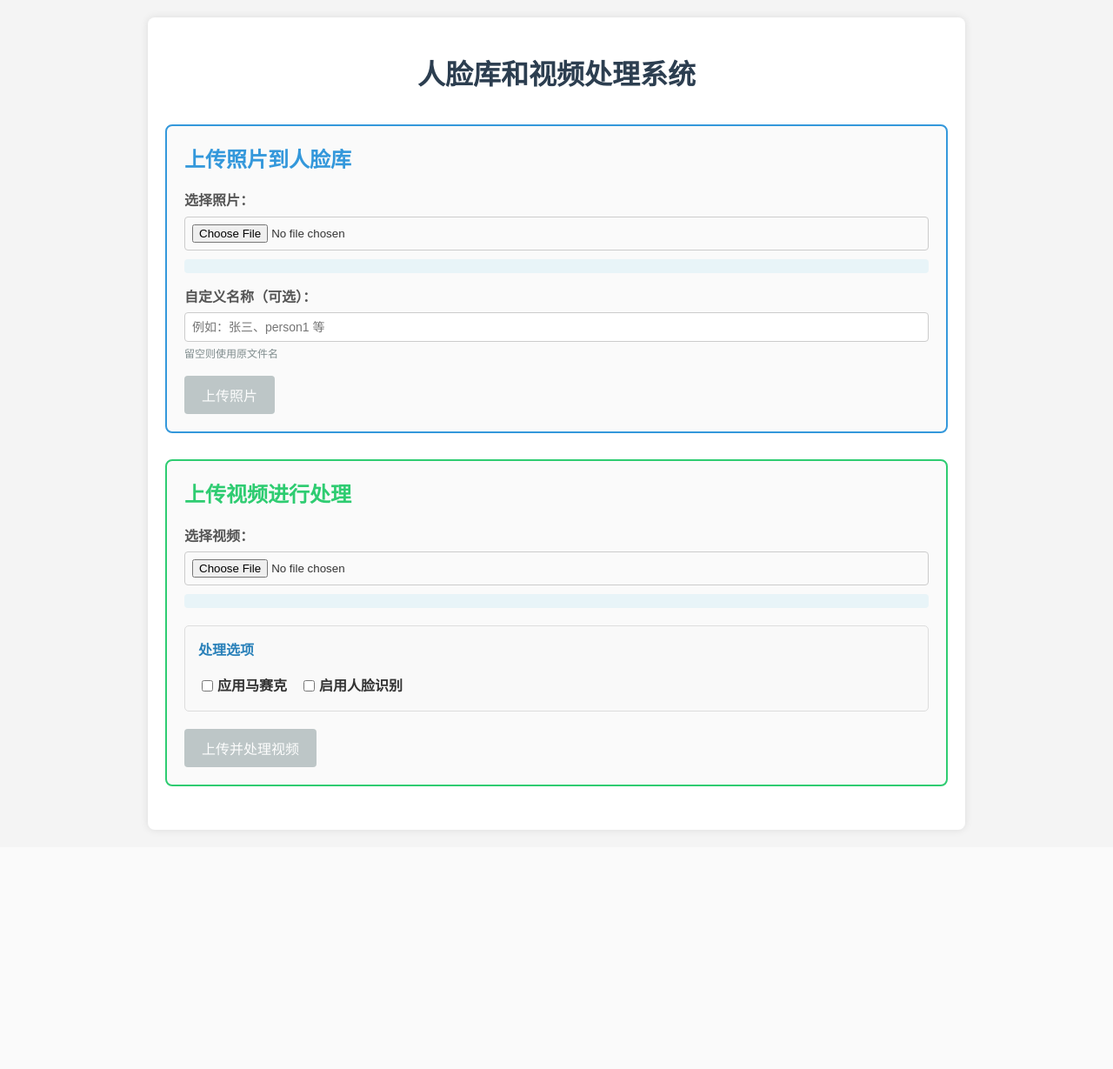
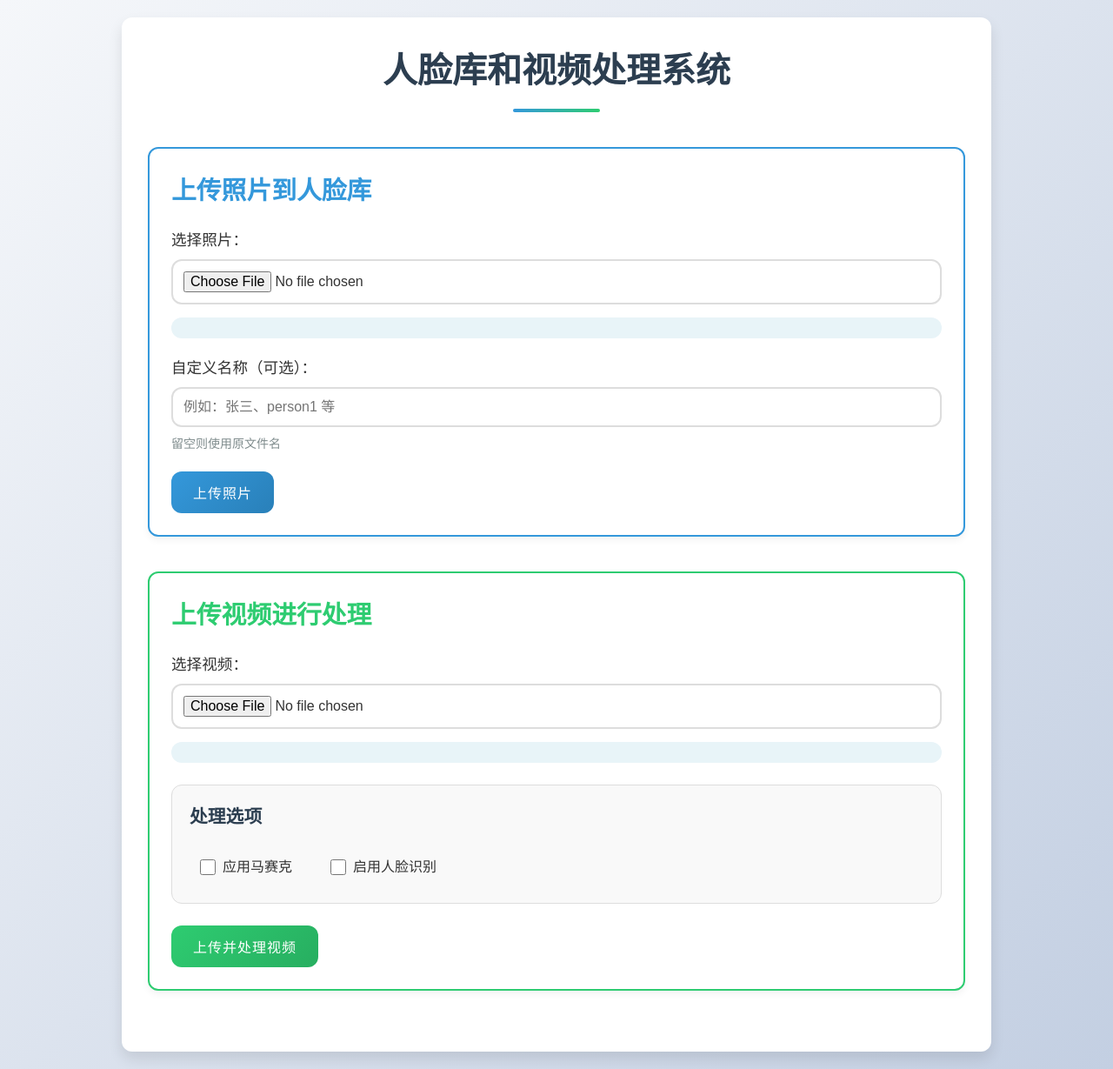
Before and after one commit to yushui6666/yolo-automic-mosaic, a Flask app: page / in a window 1280 px wide. Shown: the whole page at 87% size. Before the commit the page ends 957 px from the top, so only its background shows below. Run offline with Flask 3, Linux system fonts and the light colour scheme; parts of the project's set-up code (start-up, migrations or seed data) failed here and were passed over.

Commit message:
增加了图片处理方式和优化了前端页面

```diff
--- a/src/app.py
+++ b/src/app.py
@@ -69,7 +69,8 @@ def initialize_models():
                 model_path=os.path.join(model_dir, 'best_epoch_weights.pth'),
                 classes_path=os.path.join(model_dir, 'voc_classes.txt'),
                 confidence=0.3,
-                nms_iou=0.3
+                nms_iou=0.3,
+                mosaic_type="pixelate"  # 默认马赛克类型
             )
 
     # 初始化人脸识别（抑制输出）
@@ -171,9 +172,10 @@ def upload_video():
         # 获取处理选项
         apply_mosaic = request.form.get('applyMosaic', 'false').lower() == 'true'
         enable_face_detection = request.form.get('faceDetection', 'false').lower() == 'true'
+        mosaic_type = request.form.get('mosaicType', 'pixelate')  # 获取马赛克类型，默认为pixelate
 
         # 处理视频
-        result_path = process_video(file_path, apply_mosaic, enable_face_detection)
+        result_path = process_video(file_path, apply_mosaic, enable_face_detection, mosaic_type)
 
         # 返回处理后的视频
         result_filename = os.path.basename(result_path)
@@ -193,8 +195,14 @@ def download_file(filename):
     return send_from_directory(VIDEO_FOLDER, filename)
 
 
-def process_video(video_path, apply_mosaic, enable_face_detection):
-    """处理视频"""
+def process_video(video_path, apply_mosaic, enable_face_detection, mosaic_type="pixelate"):
+    """处理视频
+    参数:
+        video_path: 视频文件路径
+        apply_mosaic: 是否应用马赛克
+        enable_face_detection: 是否启用人脸识别
+        mosaic_type: 马赛克类型，可选值: pixelate, gaussian, mean, median, color
+    """
     # 初始化视频写入器
     video_capture = cv2.VideoCapture(video_path)
     frame_width = int(video_capture.get(cv2.CAP_PROP_FRAME_WIDTH))
@@ -294,7 +302,11 @@ def process_video(video_path, apply_mosaic, enable_face_detection):
                     ey2 = min(frame_height, cy + nh // 2)
 
                     image_processor = ImageProcessor()
-                    frame = image_processor.apply_mosaic(frame, ex1, ey1, ex2, ey2, block=yolo.mosaic_block)
+                    frame = image_processor.apply_mosaic(
+                        frame, ex1, ey1, ex2, ey2,
+                        mosaic_type=mosaic_type,
+                        block_size=yolo.mosaic_block
+                    )
 
             # 在框上方绘制 ID 和识别结果
             cv2.putText(frame, f"ID {track_id.split('_')[1]}: {name_text}",
--- a/src/templates/index.html
+++ b/src/templates/index.html
@@ -5,180 +5,335 @@
     <meta name="viewport" content="width=device-width, initial-scale=1.0">
     <title>人脸库和视频处理</title>
     <style>
+        :root {
+            --primary-color: #3498db;
+            --secondary-color: #2ecc71;
+            --accent-color: #e74c3c;
+            --dark-color: #2c3e50;
+            --light-color: #ecf0f1;
+            --text-color: #333;
+            --border-radius: 12px;
+            --box-shadow: 0 8px 16px rgba(0, 0, 0, 0.1);
+            --transition: all 0.3s ease;
+        }
+
+        @import url('https://fonts.googleapis.com/css2?family=Roboto:wght@300;400;500;700&display=swap');
+
+        * {
+            margin: 0;
+            padding: 0;
+            box-sizing: border-box;
+        }
+
         body {
-            font-family: 'Arial', sans-serif;
+            font-family: 'Roboto', sans-serif;
             line-height: 1.6;
-            margin: 0;
+            color: var(--text-color);
+            background: linear-gradient(135deg, #f5f7fa 0%, #c3cfe2 100%);
+            min-height: 100vh;
             padding: 20px;
-            background-color: #f4f4f4;
-            color: #333;
         }
+
         .container {
-            max-width: 900px;
+            max-width: 1000px;
             margin: 0 auto;
-            background-color: #fff;
-            padding: 20px;
-            border-radius: 8px;
-            box-shadow: 0 0 10px rgba(0, 0, 0, 0.1);
+            background: white;
+            padding: 30px;
+            border-radius: var(--border-radius);
+            box-shadow: var(--box-shadow);
         }
+
         h1 {
             text-align: center;
-            color: #2c3e50;
-            margin-bottom: 30px;
+            color: var(--dark-color);
+            margin-bottom: 40px;
+            font-size: 2.5em;
+            font-weight: 700;
+            position: relative;
+            padding-bottom: 15px;
         }
+
+        h1::after {
+            content: '';
+            position: absolute;
+            bottom: 0;
+            left: 50%;
+            transform: translateX(-50%);
+            width: 100px;
+            height: 4px;
+            background: linear-gradient(90deg, var(--primary-color), var(--secondary-color));
+            border-radius: 2px;
+        }
+
         .upload-section {
-            margin-bottom: 30px;
-            padding: 20px;
-            border: 2px solid #ddd;
-            border-radius: 8px;
-            background-color: #fafafa;
+            margin-bottom: 40px;
+            padding: 25px;
+            border-radius: var(--border-radius);
+            background-color: #fff;
+            box-shadow: 0 4px 8px rgba(0, 0, 0, 0.05);
+            transition: var(--transition);
         }
+
+        .upload-section:hover {
+            transform: translateY(-5px);
+            box-shadow: 0 12px 20px rgba(0, 0, 0, 0.1);
+        }
+
         .upload-section.photo-section {
-            border-color: #3498db;
+            border: 2px solid var(--primary-color);
         }
+
         .upload-section.video-section {
-            border-color: #2ecc71;
+            border: 2px solid var(--secondary-color);
         }
+
         .upload-section h2 {
             margin-top: 0;
-            margin-bottom: 15px;
+            margin-bottom: 20px;
+            font-size: 1.8em;
         }
+
         .photo-section h2 {
-            color: #3498db;
+            color: var(--primary-color);
         }
+
         .video-section h2 {
-            color: #2ecc71;
+            color: var(--secondary-color);
         }
+
         .form-group {
-            margin-bottom: 15px;
+            margin-bottom: 20px;
         }
+
         .form-group label {
             display: block;
-            margin-bottom: 5px;
-            font-weight: bold;
-            color: #555;
+            margin-bottom: 8px;
+            font-weight: 500;
+            color: var(--text-color);
+            font-size: 1.1em;
         }
+
         .file-input {
-            padding: 8px;
-            border: 1px solid #ccc;
-            border-radius: 4px;
+            padding: 12px;
+            border: 2px solid #ddd;
+            border-radius: var(--border-radius);
             width: 100%;
             box-sizing: border-box;
+            font-size: 16px;
+            transition: var(--transition);
         }
+
+        .file-input:focus {
+            border-color: var(--primary-color);
+            outline: none;
+            box-shadow: 0 0 10px rgba(52, 152, 219, 0.2);
+        }
+
         .text-input {
-            padding: 8px;
-            border: 1px solid #ccc;
-            border-radius: 4px;
+            padding: 12px;
+            border: 2px solid #ddd;
+            border-radius: var(--border-radius);
             width: 100%;
             box-sizing: border-box;
-            font-size: 14px;
+            font-size: 16px;
+            transition: var(--transition);
         }
+
+        .text-input:focus {
+            border-color: var(--primary-color);
+            outline: none;
+            box-shadow: 0 0 10px rgba(52, 152, 219, 0.2);
+        }
+
         .options-section {
-            margin: 20px 0;
-            padding: 15px;
+            margin: 25px 0;
+            padding: 20px;
             border: 1px solid #ddd;
-            border-radius: 5px;
+            border-radius: var(--border-radius);
             background-color: #f9f9f9;
         }
+
         .options-section h3 {
-            color: #2980b9;
+            color: var(--dark-color);
             margin-top: 0;
-            margin-bottom: 15px;
-            font-size: 16px;
+            margin-bottom: 20px;
+            font-size: 1.3em;
         }
+
         .options {
             display: flex;
             flex-wrap: wrap;
-            gap: 15px;
+            gap: 20px;
         }
+
         .options label {
             display: flex;
             align-items: center;
-            font-weight: bold;
+            font-weight: 500;
+            cursor: pointer;
+            padding: 8px 12px;
+            border-radius: 6px;
+            transition: var(--transition);
         }
+
+        .options label:hover {
+            background-color: rgba(52, 152, 219, 0.1);
+        }
+
         .options input[type="checkbox"] {
-            margin-right: 5px;
+            margin-right: 8px;
+            width: 18px;
+            height: 18px;
+            cursor: pointer;
         }
+
         .btn {
             color: white;
-            padding: 10px 20px;
+            padding: 12px 25px;
             border: none;
-            border-radius: 4px;
+            border-radius: var(--border-radius);
             cursor: pointer;
             font-size: 16px;
-            transition: background-color 0.3s;
+            font-weight: 500;
+            transition: var(--transition);
             display: inline-block;
+            text-transform: uppercase;
+            letter-spacing: 1px;
+            box-shadow: 0 4px 6px rgba(0, 0, 0, 0.1);
         }
+
         .btn:hover {
-            opacity: 0.9;
+            transform: translateY(-3px);
+            box-shadow: 0 6px 12px rgba(0, 0, 0, 0.15);
         }
+
+        .btn:active {
+            transform: translateY(1px);
+        }
+
         .btn:disabled {
             background-color: #95a5a6;
             cursor: not-allowed;
-            opacity: 0.6;
+            transform: none;
+            box-shadow: none;
         }
+
         .btn-blue {
-            background-color: #3498db;
+            background: linear-gradient(135deg, #3498db, #2980b9);
         }
+
         .btn-green {
-            background-color: #2ecc71;
+            background: linear-gradient(135deg, #2ecc71, #27ae60);
         }
+
         .status {
-            margin-top: 15px;
-            padding: 10px;
-            border-radius: 4px;
+            margin-top: 20px;
+            padding: 15px;
+            border-radius: var(--border-radius);
             display: none;
+            font-weight: 500;
+            animation: fadeIn 0.3s ease-in;
         }
+
         .success {
-            background-color: #dff0d8;
-            color: #3c763d;
+            background-color: #d4edda;
+            color: #155724;
+            border: 1px solid #c3e6cb;
         }
+
         .error {
-            background-color: #f2dede;
-            color: #a94442;
+            background-color: #f8d7da;
+            color: #721c24;
+            border: 1px solid #f5c6cb;
         }
+
         .loading {
             display: none;
             text-align: center;
-            margin: 20px 0;
+            margin: 30px 0;
         }
+
         .loading-spinner {
-            border: 4px solid #f3f3f3;
-            border-top: 4px solid #3498db;
+            border: 5px solid #f3f3f3;
+            border-top: 5px solid var(--primary-color);
             border-radius: 50%;
-            width: 30px;
-            height: 30px;
-            animation: spin 2s linear infinite;
-            margin: 0 auto;
+            width: 40px;
+            height: 40px;
+            animation: spin 1s linear infinite;
+            margin: 0 auto 15px;
         }
+
         @keyframes spin {
             0% { transform: rotate(0deg); }
             100% { transform: rotate(360deg); }
         }
+
+        @keyframes fadeIn {
+            from { opacity: 0; }
+            to { opacity: 1; }
+        }
+
         .file-name {
-            margin: 10px 0;
-            padding: 8px;
+            margin: 15px 0;
+            padding: 12px;
             background-color: #e8f4f8;
-            border-radius: 4px;
-            font-size: 14px;
+            border-radius: var(--border-radius);
+            font-size: 15px;
+            font-weight: 500;
+            color: #2c3e50;
         }
+
         .download-section {
-            margin-top: 20px;
-            padding: 15px;
-            border: 2px solid #2ecc71;
-            border-radius: 5px;
+            margin-top: 25px;
+            padding: 20px;
+            border: 2px solid var(--secondary-color);
+            border-radius: var(--border-radius);
             background-color: #f0fff4;
             display: none;
+            animation: slideIn 0.5s ease-out;
         }
+
+        @keyframes slideIn {
+            from {
+                transform: translateY(20px);
+                opacity: 0;
+            }
+            to {
+                transform: translateY(0);
+                opacity: 1;
+            }
+        }
+
         .download-section h3 {
-            color: #2ecc71;
+            color: var(--secondary-color);
             margin-top: 0;
-            margin-bottom: 10px;
+            margin-bottom: 15px;
+            font-size: 1.5em;
         }
+
         .hint {
-            font-size: 12px;
+            font-size: 14px;
             color: #7f8c8d;
-            margin-top: 5px;
+            margin-top: 8px;
+        }
+
+        @media (max-width: 768px) {
+            .container {
+                padding: 20px;
+            }
+
+            h1 {
+                font-size: 2em;
+            }
+
+            .upload-section {
+                padding: 20px;
+            }
+
+            .options {
+                flex-direction: column;
+                gap: 10px;
+            }
         }
     </style>
 </head>
@@ -227,6 +382,18 @@
                         <input type="checkbox" id="faceDetection">
                         启用人脸识别
                     </label>
+                </div>
+
+                <div class="form-group" id="mosaicTypeGroup" style="display: none; margin-top: 15px;">
+                    <label for="mosaicType">马赛克类型：</label>
+                    <select id="mosaicType" class="text-input">
+                        <option value="pixelate">像素化马赛克</option>
+                        <option value="gaussian">高斯模糊马赛克</option>
+                        <option value="mean">均值模糊马赛克</option>
+                        <option value="median">中值模糊马赛克</option>
+                        <option value="color">颜色填充马赛克</option>
+                    </select>
+                    <div class="hint">选择不同的马赛克处理方式</div>
                 </div>
             </div>
 
@@ -285,6 +452,16 @@
                 uploadBtn.disabled = true;
             }
         }
+
+        // 监听马赛克复选框的变化
+        document.getElementById('applyMosaic').addEventListener('change', function() {
+            const mosaicTypeGroup = document.getElementById('mosaicTypeGroup');
+            if (this.checked) {
+                mosaicTypeGroup.style.display = 'block';
+            } else {
+                mosaicTypeGroup.style.display = 'none';
+            }
+        });
 
         async function uploadPhoto() {
             const fileInput = document.getElementById('photoUpload');
@@ -347,6 +524,12 @@
 
             const applyMosaic = document.getElementById('applyMosaic').checked;
             const enableFaceDetection = document.getElementById('faceDetection').checked;
+            let mosaicType = 'pixelate'; // 默认值
+
+            // 如果启用了马赛克，获取选择的马赛克类型
+            if (applyMosaic) {
+                mosaicType = document.getElementById('mosaicType').value;
+            }
 
             // 显示加载指示器
             document.getElementById('videoLoading').style.display = 'block';
@@ -358,6 +541,7 @@
             formData.append('file', file);
             formData.append('applyMosaic', applyMosaic);
             formData.append('faceDetection', enableFaceDetection);
+            formData.append('mosaicType', mosaicType);
 
             try {
                 // 发送请求到服务器
--- a/src/yolo2.py
+++ b/src/yolo2.py
@@ -65,7 +65,8 @@ class YOLO(object):
         "cuda": True,         # 是否使用 GPU 加速（需要 CUDA 支持）
 
         # 脱敏相关配置（可按需调整）
-        "mosaic_block": 14,      # 马赛克块大小：值越大，马赛克效果越强（图像越模糊）
+        "mosaic_type": "pixelate",  # 马赛克类型：pixelate(像素化), gaussian(高斯模糊), mean(均值模糊), median(中值模糊), color(颜色填充)
+        "mosaic_block": 14,      # 像素化马赛克块大小：值越大，马赛克效果越强（图像越模糊）
         "expand_ratio": 0.2,    # 扩框比例：检测框向外扩展的比例，防止人脸边缘漏遮
                                  # 例如：原框宽度为 100，扩展后为 100 * (1 + 0.2) = 120
         "min_face_size": 10,     # 最小人脸尺寸：小于此尺寸的检测框会被忽略（可能是误检）
@@ -420,7 +421,8 @@ class YOLO(object):
             image_cv = image_processor.apply_mosaic(
                 image_cv,
                 left_e, top_e, right_e, bottom_e,
-                block=self.mosaic_block
+                mosaic_type=self.mosaic_type,
+                block_size=self.mosaic_block
             )
 
         # 步骤 10：将处理后的 OpenCV BGR 图像转换回 PIL RGB 格式
```
Also changed, not shown: utils/image_processor.py (+64 -29 lines).
